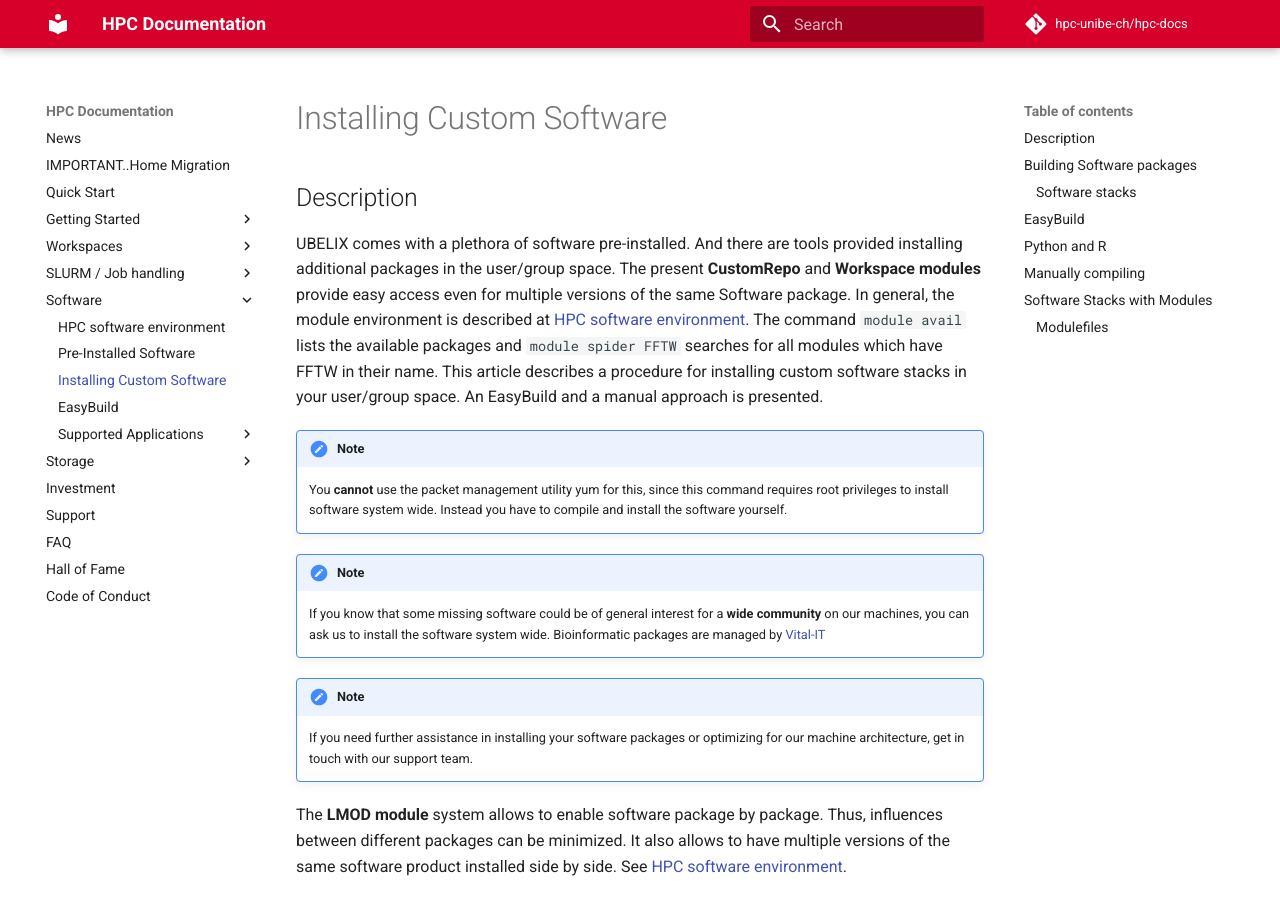
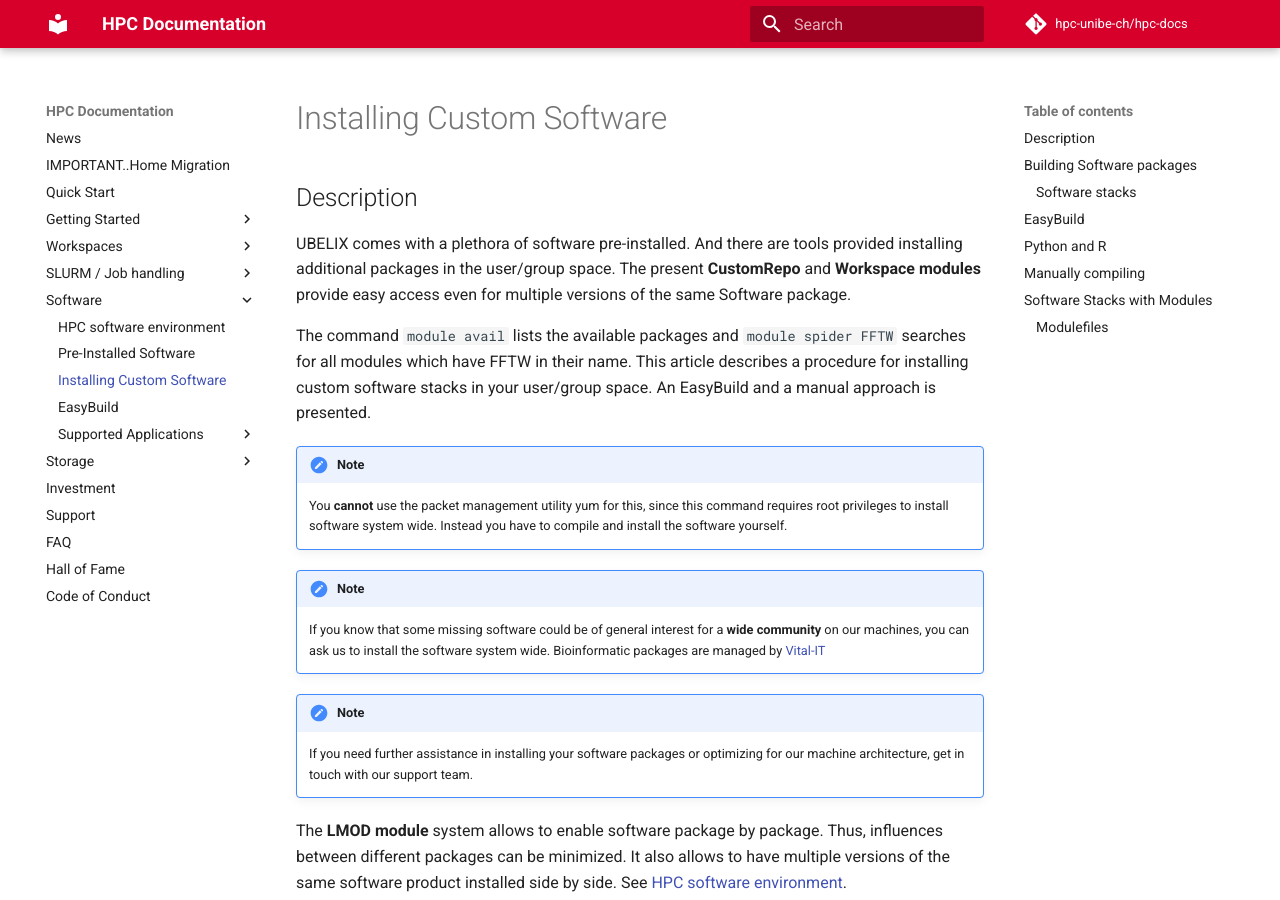
Before and after one commit to hpc-unibe-ch/hpc-unibe-ch.github.io, an MkDocs documentation site: the page built from docs/software/installing-custom-software.md, in a window 1280 px wide and 900 px high. Built offline with MkDocs 1.6.1 and Material for MkDocs 9.7.7, drawn with Linux system fonts in a browser that asks for light colours; comment, search, counter and statistics services are not loaded; some of the changed lines change nothing that is shown.

Commit message:
fix dangling references

```diff
--- a/docs/software/installing-custom-software.md
+++ b/docs/software/installing-custom-software.md
@@ -4,7 +4,7 @@
 
 UBELIX comes with a plethora of software pre-installed.
 And there are tools provided installing additional packages in the user/group space. The present **CustomRepo** and **Workspace modules** provide easy access even for multiple versions of the same Software package.
-In general, the module environment is described at [HPC software environment](pre-installed-software.md).
+
 The command `module avail` lists the available packages and `module spider FFTW` searches for all modules which have FFTW in their name.
 This article describes a procedure for installing custom software stacks in your user/group space. An EasyBuild and a manual approach is presented.
 
@@ -66,7 +66,7 @@
 There are very different ways of manually installing software packages, starting from just using a compiler, having a makefile, up to complex build systems.
 A few considerations need to kept in mind while building for our systems:
 
-- Compilers: different compilers are available and can be loaded by modules. Toolchains bundle compiler with additionally libraries and tools, like MPI, FFTW, MKL, see [Toolchains](pre-installed-software.md#toolchains). Furthermore, complex algorithms are optimised differently in the compilers. It is worthwhile to try and compare multiple compilers.
+- Compilers: different compilers are available and can be loaded by modules. Toolchains bundle compiler with additionally libraries and tools, like MPI, FFTW, MKL, see [Toolchains](hpc-modules.md#toolchains). Furthermore, complex algorithms are optimised differently in the compilers. It is worthwhile to try and compare multiple compilers.
 - CPU architectures: since there are different CPU architectures available, applications should be build for the targeted architecture. Often significant performance improvements can be obtained compiling for the correct instruction sets. Therefore, launch your build processes on the targeted architecture.
 - Accessibility: On the one hand probably different versions, e.g. for compiler and CPU architecture should be provided. On the other hand the access to it should be as easy as possible for all users of that package. Therefore, modules provide a user-friendly. These modules can be organized e.g. in software stacks, one for each architecture.
 
```
